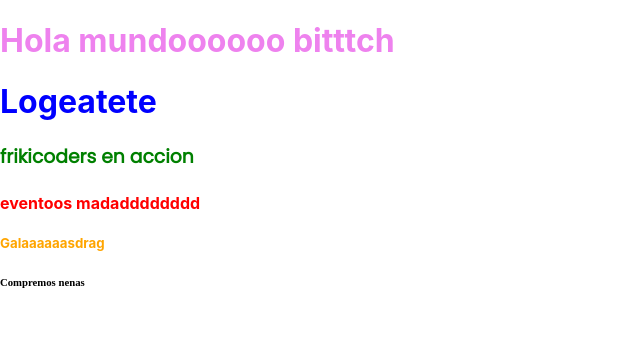
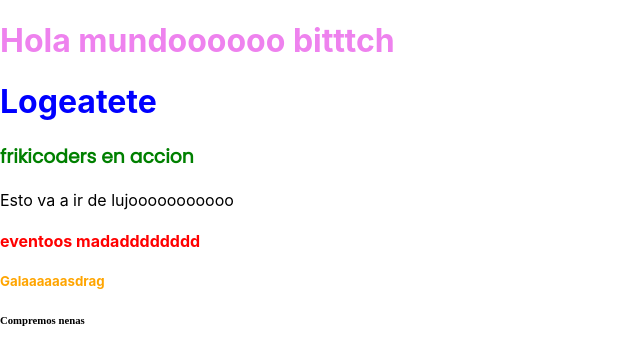
Before and after one commit to GemaAdeAdame/Free-mad, a React (Create React App) app: page / in a window 1280 px wide. Shown: the top 364 px of the page, without its empty margins (0-640 px from the left). Built offline with nearby package versions, Linux system fonts and the light colour scheme; a web font is replaced by a local one.

Commit message:
commit  develop

```diff
--- a/src/Componentes/Frikicoders.jsx
+++ b/src/Componentes/Frikicoders.jsx
@@ -4,6 +4,7 @@ function Frikicoders() {
   return (
     <div>
        <h3>frikicoders en accion</h3>
+       <p>Esto va a ir de lujooooooooooo</p>
         </div>
   )
 }
```
